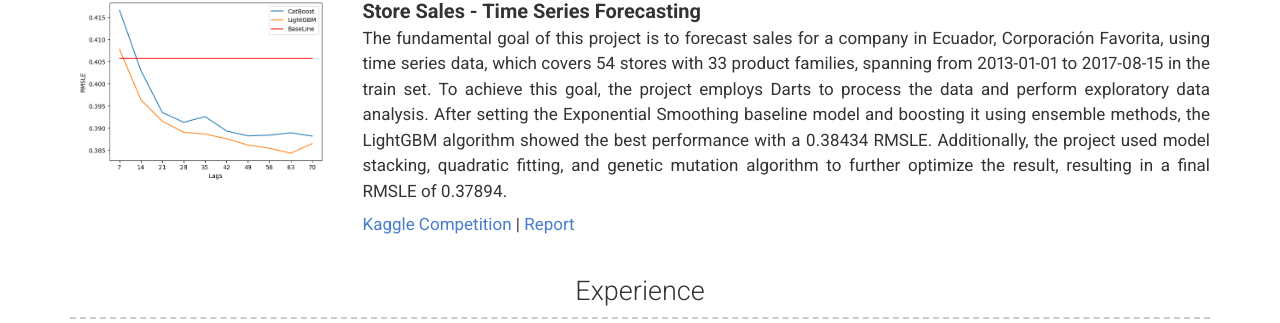
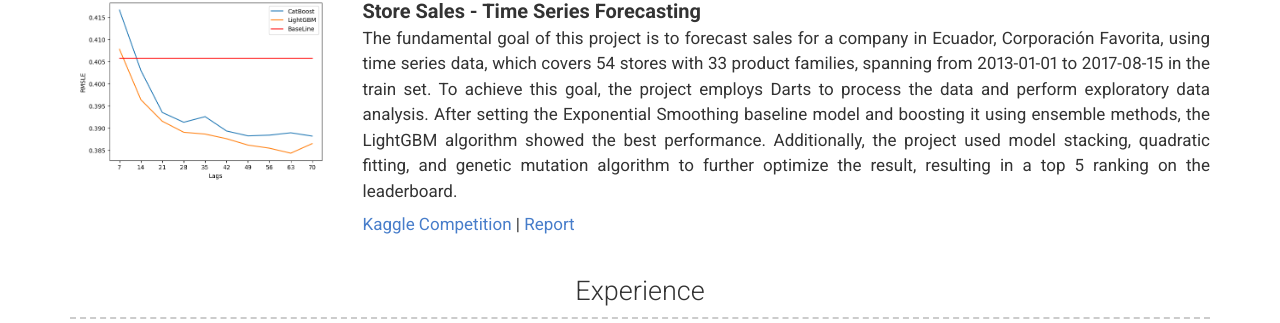
Before and after one commit to RongLiu-Leo/rongliu-leo.github.io, a Jekyll site: the page built from index.md, in a window 1280 px wide. Shown: the part 986-1309 px from the top of the page. Built offline with Jekyll 4.4.1, drawn with Linux system fonts in a browser that asks for light colours; nearby versions of some CDN libraries; a style sheet for code colours, icons or effects is not loaded.

Commit message:
Update _config.yml

```diff
--- a/_config.yml
+++ b/_config.yml
@@ -70,8 +70,8 @@ content:
         description: | # this will include new lines to allow paragraphs
           The fundamental goal of this project is to forecast sales for a company in Ecuador, Corporación Favorita, using time series data, which covers 54 stores with 33 product families, spanning from 2013-01-01 to 2017-08-15 in the train set.
           To achieve this goal, the project employs Darts to process the data and perform exploratory data analysis.
-          After setting the Exponential Smoothing baseline model and boosting it using ensemble methods, the LightGBM algorithm showed the best performance with a 0.38434 RMSLE.
-          Additionally, the project used model stacking, quadratic fitting, and genetic mutation algorithm to further optimize the result, resulting in a final RMSLE of 0.37894.
+          After setting the Exponential Smoothing baseline model and boosting it using ensemble methods, the LightGBM algorithm showed the best performance.
+          Additionally, the project used model stacking, quadratic fitting, and genetic mutation algorithm to further optimize the result, resulting in a top 5 ranking on the leaderboard.
 
           [Kaggle Competition](https://www.kaggle.com/competitions/store-sales-time-series-forecasting) |
           [Report](https://drive.google.com/file/d/1qFx3XvNh6RqaNpol3grpwS9sHMt-dqp4/view?usp=share_link)
```
